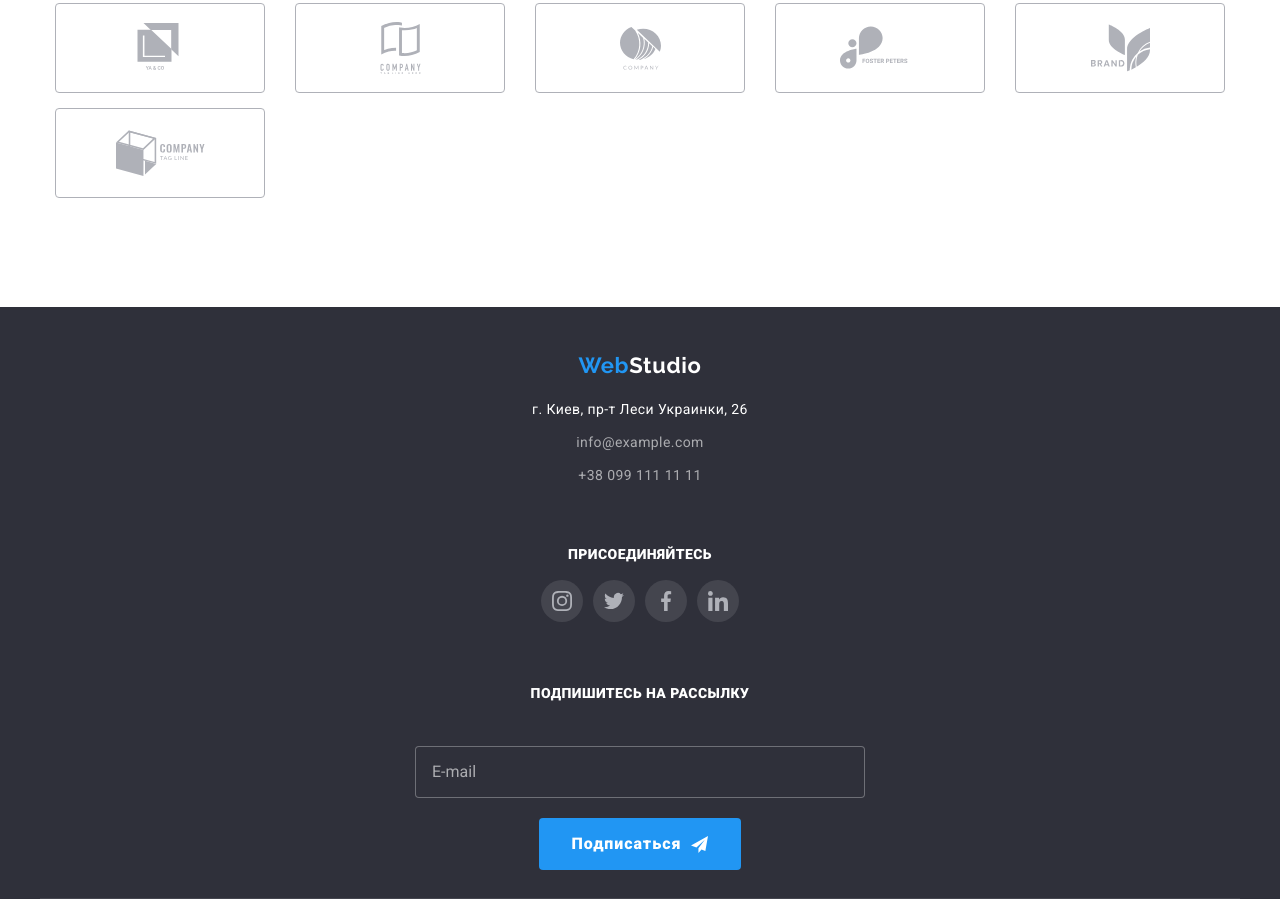
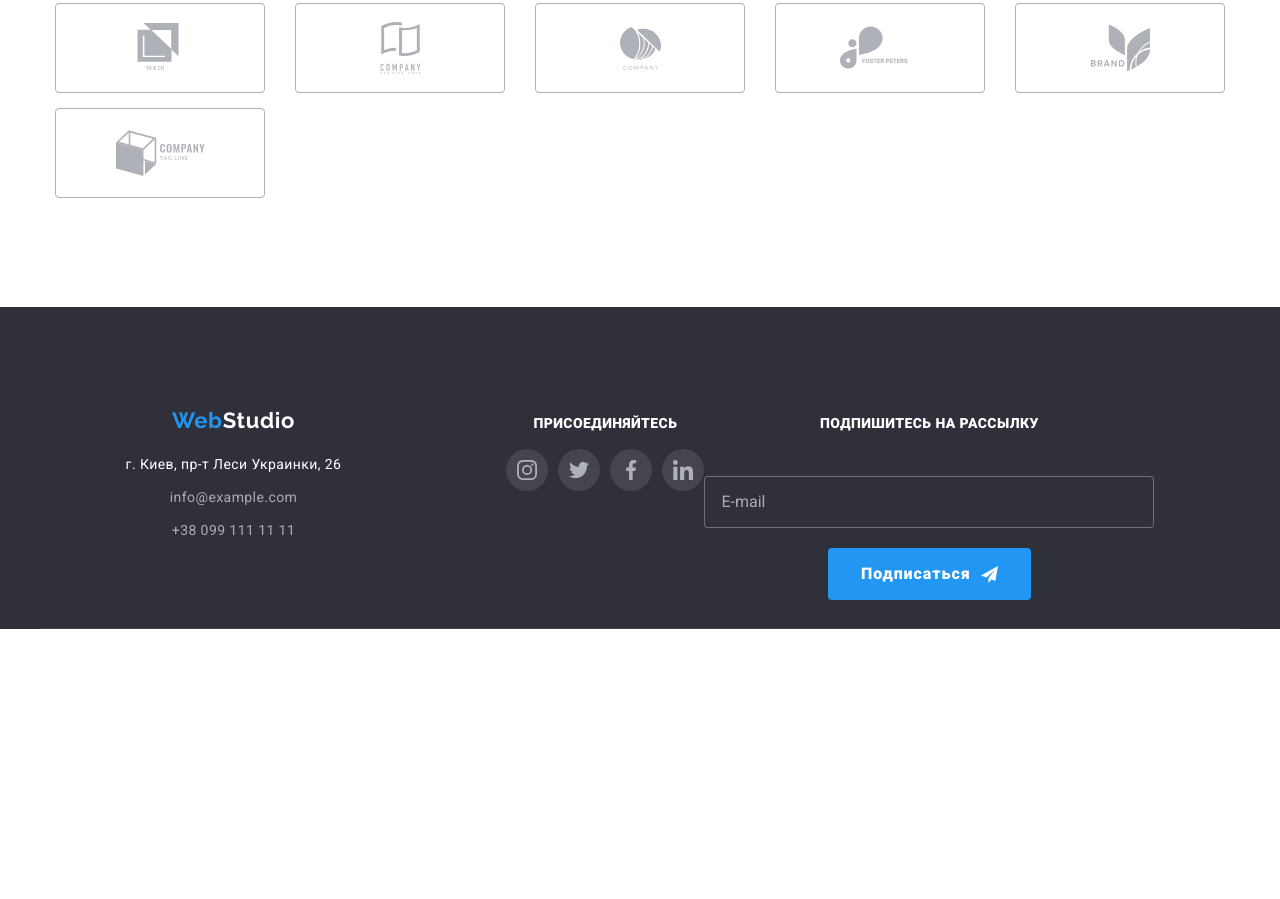
Before and after one commit to MaximPalahnii/goit-markup-hw-08, a plain HTML site: page index.html in a window 1280 px wide. Shown: the part 2771-3670 px from the top of the page. After the commit the page ends 3400 px from the top, so only its background shows below. Drawn offline with nearby package versions, Linux system fonts and the light colour scheme; files that its build step writes are made by us from their sources.

Commit message:
DZ08_31.07.2020_1
Сделал 768

```diff
--- a/sass/components/_footer.scss
+++ b/sass/components/_footer.scss
@@ -12,15 +12,23 @@ footer .container {
   border-bottom: 1px solid rgba(255, 255, 255, 0.1);
   padding-top: 45px;
   padding-bottom: 28px;
+
+  @media screen and (min-width: 768px) {
+    display: flex;
+    flex-wrap: wrap;
+    // padding-top: 60px;
+    text-align: center;
+    // margin-left: 70px;
+  }
 }
 
 footer .subscribe-social {
-  margin-left: auto;
+  margin-left: 165px;
 }
 
-footer .subscribe-form {
-  margin-left: auto;
-}
+// footer .subscribe-form {
+//   margin-left: auto;
+// }
 
 footer a {
   text-decoration: none;
@@ -45,7 +53,7 @@ footer .logo {
 // footer .adresconteiner {
 //   display: flex;
 //   align-items: center;
-//   justify-content: center;
+//   justify-content: column;
 // }
 
 .address-list li:not(:last-child) {
```
Also changed, not shown: css/main.css, css/main.min.css, 2 other files.
